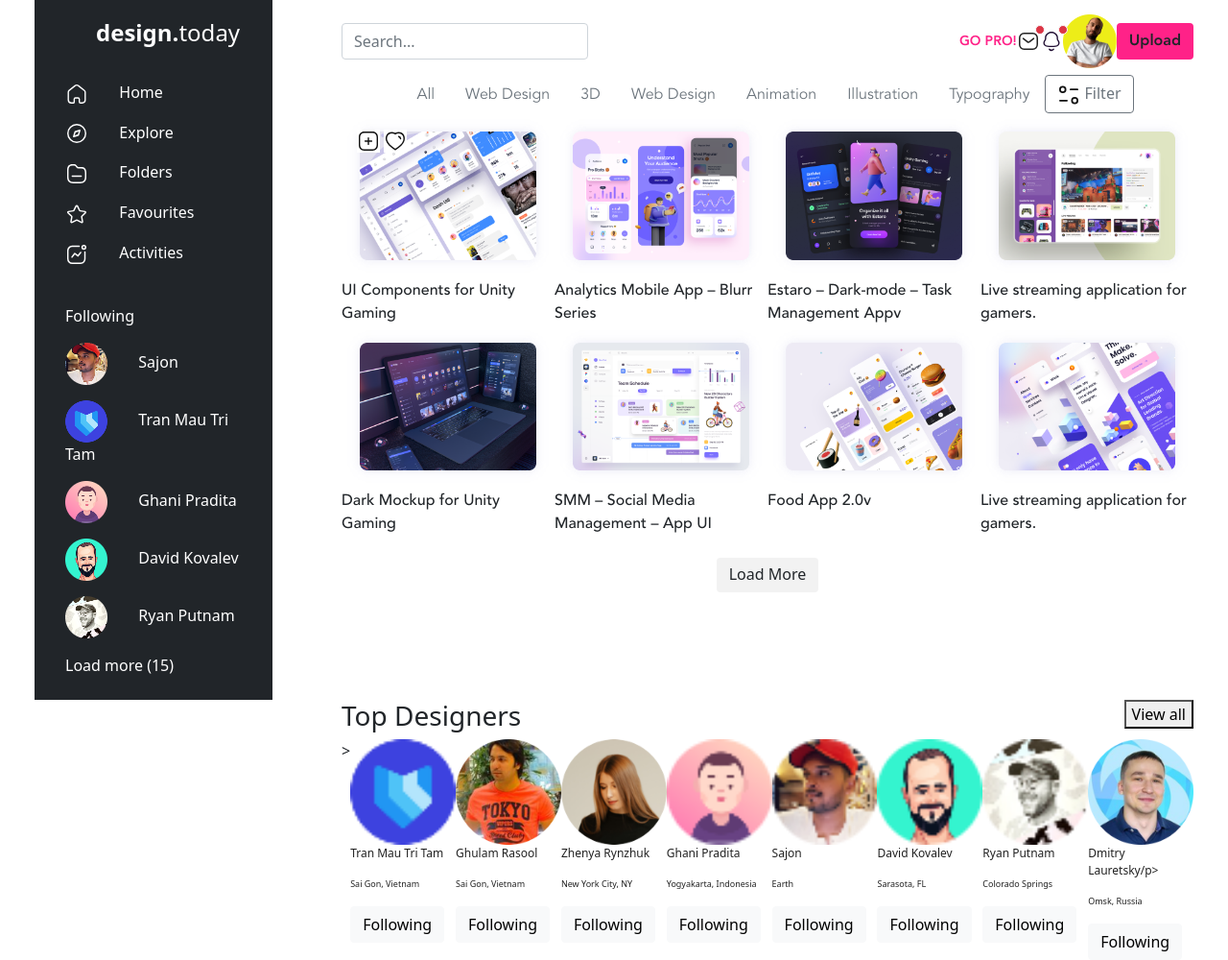
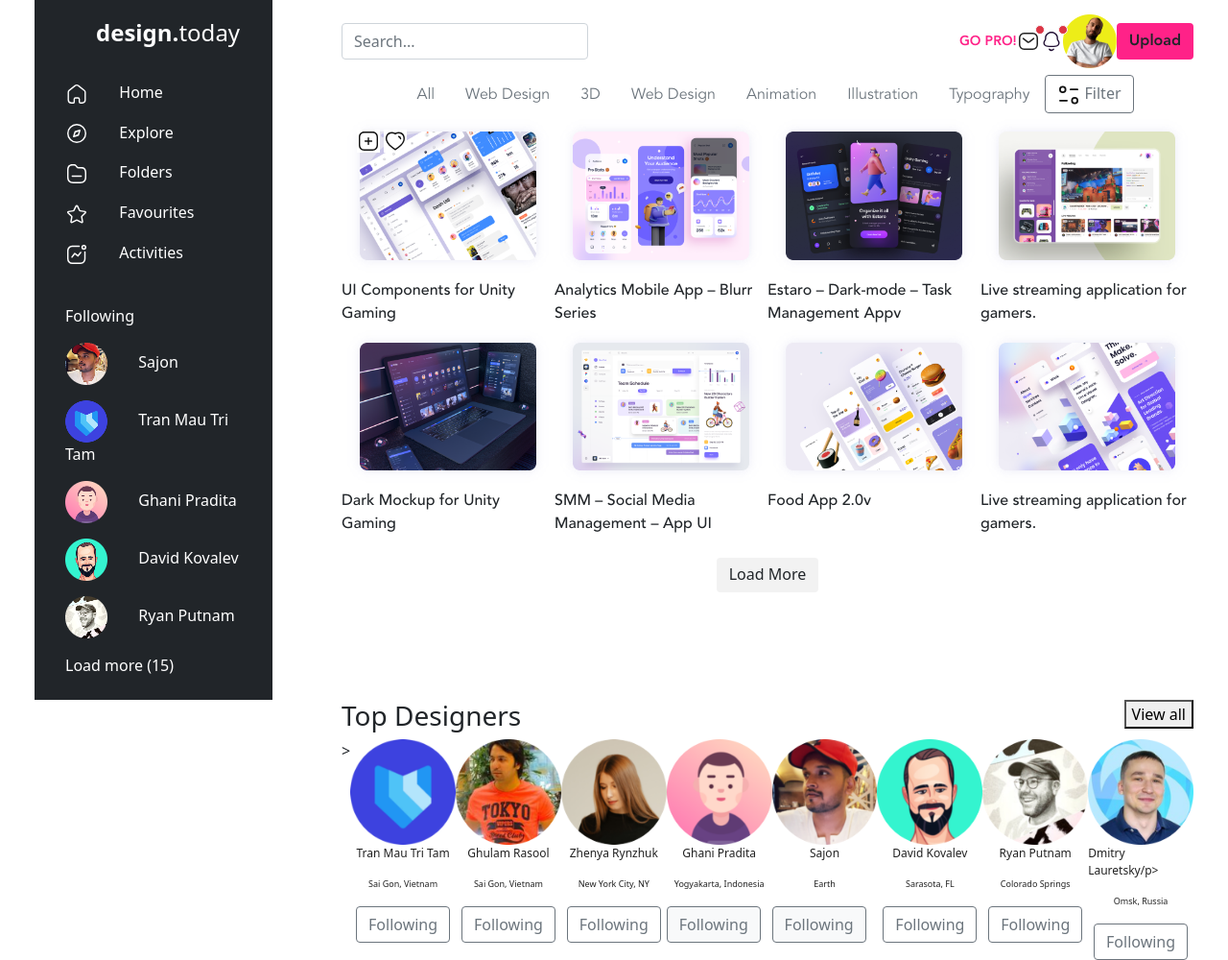
Before and after one commit to Mariamopataraia/Midtermexam-MP, a plain HTML site: page index.html in a window 1280 px wide. Shown: the whole page at 96% size. Drawn offline with nearby package versions, Linux system fonts and the light colour scheme; files whose address does not match are found by name.

Commit message:
last pic following and styles

```diff
--- a/index.html
+++ b/index.html
@@ -227,9 +227,9 @@
 <div class="container-fluid">
     <div class="row">
         <div class="col-3"></div>
-        <div class="col-9">
-            <div class="container">
-                <div class="row d-flex">
+        <div class="col-9 backcolor bg-#FAFAFA">
+            <div class="container backcolor bg-#FAFAFA">
+                <div class="row d-flex backcolor bg-#FAFAFA">
                         <div class="container d-flex justify-content-between">
                             <div class="top">
                                 <H3>Top Designers</H3>
@@ -238,134 +238,87 @@
                                 <button class="d-flex justify-content-between">View all</button>
                             </div>
                         </div>
-                        <!-- <div class="container">
-                            <div class="profilepic d-flex d-inline-block">
-                                <img src="images/Rectangle 41.png" alt="recpic" class="d-inline-block max-width-69px d-flex">
-                                <img src="images/Group 331.png" alt="group" class="d-inline-block max-width-69px d-flex">
-                                <img src="images/Rectangle 66.png" alt="rec66" class="d-inline-block max-width-69px d-flex">
-                                <img src="images/Rectangle 42.png" alt="rex22" class="d-inline-block max-width-69px d-flex">
-                                <img src="images/Rectangle 40.png" alt="rec40" class="d-inline-block max-width-69px d-flex">
-                                <img src="images/Rectangle 43.png" alt="rec43" class="d-inline-block max-width-69px d-flex">
-                                <img src="images/Rectangle 44.png" alt="rec44" class="d-inline-block max-width-69px d-flex">
-                                <img src="images/Rectangle 72.png" alt="rec77" class="d-inline-block max-width-69px d-flex">
-                            </div> -->
-
-<div class="col-12 d-flex justify-content-between">                                                                                                     >
+                        <div class="col-12 d-flex justify-content-center">                                                                                                     >
                             <div class="col thumbnail">
-        <img src="images/Rectangle 41.png" alt="pic" style="width:100%;">
+                                <img src="images/Rectangle 65@2x.png" alt="pic" style="width:100%;"">
                                 <a href="#" class="text-decoration-none blackfont">
-            <p class="blackfont"> Tran Mau Tri Tam</p>
+                                    <p class="blackfont d-flex justify-content-center text-align-center"> Tran Mau Tri Tam</p>
                                 </a>
                                 <div class="caption capcolor">
-            <p class="fw-light">Sai Gon, Vietnam</p>
+                                    <p class=" fw-light capcolor d-flex justify-content-center text-align-center">Sai Gon, Vietnam</p>
                                 </div>
-    <button type="button" class="btn btn-light justify-content-center m-auto">Following</button>
+                            <button type="button" class="btn btn-outline-secondary d-flex justify-content-center m-auto">Following</button>
                             </div>
                             <div class="col thumbnail">
                                 <img src="images/Group 331.png" alt="pic" style="width:100%">
                                 <a href="#" class="text-decoration-none blackfont">
-            <p class="blackfont">Ghulam Rasool</p>
+                                    <p class="blackfont d-flex justify-content-center text-align-center">Ghulam Rasool</p>
                                 </a>
                                 <div class="caption capcolor">
-            <p class="fw-light">Sai Gon, Vietnam</p>
+                                    <p class="fw-light capcolor d-flex justify-content-center text-align-center">Sai Gon, Vietnam</p>
                                 </div>
-    <button type="button" class="btn btn-light justify-content-center m-auto">Following</button>
+                            <button type="button" class="btn btn-outline-secondary d-flex justify-content-center m-auto">Following</button>
                             </div>
                             <div class="col thumbnail">
                                 <img src="images/Rectangle 66.png" alt="pic" style="width:100%">
                                 <a href="#" class="text-decoration-none blackfont">
-            <p class="blackfont">Zhenya Rynzhuk</p>
+                                    <p class="blackfont d-flex justify-content-center text-align-center">Zhenya Rynzhuk</p>
                                 </a>
-        <div>
-            <p class="fw-light capcolor">New York City, NY</p>
+                                <div class="caption capcolor">
+                                    <p class="fw-light capcolor d-flex justify-content-center text-align-center">New York City, NY</p>
                                 </div>
-    <button type="button" class="btn btn-light justify-content-center m-auto">Following</button>
+                            <button type="button" class="btn d-flex btn-outline-secondary justify-content-center m-auto">Following</button>
                             </div>
                             <div class="col thumbnail">
-        <img src="images/Rectangle 42.png" alt="pic" style="width:100%">
+                                <img src="images/Rectangle 70@2x.png" alt="pic" style="width:100%">
                                 <a href="#" class="text-decoration-none blackfont">
-            <p class="blackfont">Ghani Pradita</p>
+                                    <p class="blackfont d-flex justify-content-center text-align-center">Ghani Pradita</p>
                                 </a>
                                 <div class="caption capcolor">
-            <p class="fw-light capcolor">Yogyakarta, Indonesia</p>
+                                    <p class="fw-light capcolor d-flex justify-content-center text-align-center">Yogyakarta, Indonesia</p>
                                 </div>
-    <button type="button" class="btn btn-light justify-content-center m-auto">Following</button>
+                            <button type="button" class="btn btn-outline-secondary btn-light justify-content-center m-auto">Following</button>
                             </div>
                             <div class="col thumbnail">
-        <img src="images/Rectangle 40.png" alt="pic" style="width:100%">
+                                <img src="images/Rectangle 67@2x.png" alt="pic" style="width:100%">
                                 <a href="#" class="text-decoration-none blackfont">
-            <p class="blackfont">Sajon</p>
+                                    <p class="blackfont d-flex justify-content-center text-align-center">Sajon</p>
                                 </a>
                                 <div class="caption capcolor">
-            <p class="fw-light capcolor">Earth</p>
+                                    <p class="fw-light capcolor d-flex justify-content-center text-align-center">Earth</p>
                                 </div>
-    <button type="button" class="btn btn-light justify-content-center m-auto">Following</button>
+                            <button type="button" class="btn btn-outline-secondary btn-light justify-content-center m-auto">Following</button>
                             </div>
                             <div class="col thumbnail">
-        <img src="images/Rectangle 43.png" alt="pic" style="width:100%">
+                                <img src="images/Rectangle 71.png" alt="pic" style="width:100%">
                                 <a href="#" class="text-decoration-none blackfont">
-            <p class="blackfont">David Kovalev</p>
+                                    <p class="blackfont d-flex justify-content-center text-align-center">David Kovalev</p>
                                 </a>
                                 <div class="caption capcolor">
-            <p class="fw-light capcolor">Sarasota, FL</p>
+                                    <p class="fw-light capcolor d-flex justify-content-center text-align-center">Sarasota, FL</p>
                                 </div>
-    <button type="button" class="btn btn-light justify-content-center m-auto">Following</button>
+                            <button type="button" class="btn btn-outline-secondary justify-content-center m-auto d-flex">Following</button>
                             </div>
                             <div class="col thumbnail">
-        <img src="images/Rectangle 44.png" alt="pic" style="width:100%">
+                                <img src="images/Rectangle 68@2x.png" alt="pic" style="width:100%">
                                 <a href="#" class="text-decoration-none blackfont">
-            <p class="blackfont">Ryan Putnam</p>
+                                    <p class="blackfont d-flex justify-content-center text-align-center">Ryan Putnam</p>
                                 </a>
                                 <div class="caption capcolor">
-            <p class="fw-light capcolor">Colorado Springs</p>
+                                    <p class="fw-light capcolor d-flex justify-content-center text-align-center">Colorado Springs</p>
                                 </div>
-    <button type="button" class="btn btn-light justify-content-center m-auto">Following</button>
+                            <button type="button" class="btn btn-outline-secondary justify-content-center m-auto d-flex">Following</button>
                             </div>
                             <div class="col thumbnail">
                                 <img src="images/Rectangle 72.png" alt="pic" style="width:100%">
-        <a href="#" class="text-decoration-none blackfont">
-            <p class="blackfont">Dmitry Lauretsky/p>
+                                <a href="#" class="text-decoration-none blackfont " style="width:100%">
+                                    <p class="blackfont d-flex justify-content-center text-align-center">Dmitry Lauretsky/p>
                                 </a>
                                 <div class="caption capcolor">
-            <p class="fw-light capcolor">Omsk, Russia</p>
+                                    <p class="fw-light capcolor d-flex justify-content-center text-align-center">Omsk, Russia</p>
                                 </div>
-    <button type="button" class="btn btn-light justify-content-center m-auto">Following</button>
+                            <button type="button" class="btn btn-outline-secondary justify-content-center m-auto d-flex">Following</button>
                             </div>
-</div>
-
-
-
-
-
-
-
-
-
-
-
-
-
-
-
-
-
-
-
-
-
-
-
-
-
-
-
-
-
-
-
-
-
-
                         </div>
                     </div>
                 </div>
```
Also changed, not shown: images/Rectangle 65@2x.png (added), images/Rectangle 67@2x.png (added), images/Rectangle 68@2x.png (added), images/Rectangle 70@2x.png (added), images/Rectangle 71.png (added). Lines whose indentation alone changed are shown as unchanged.
